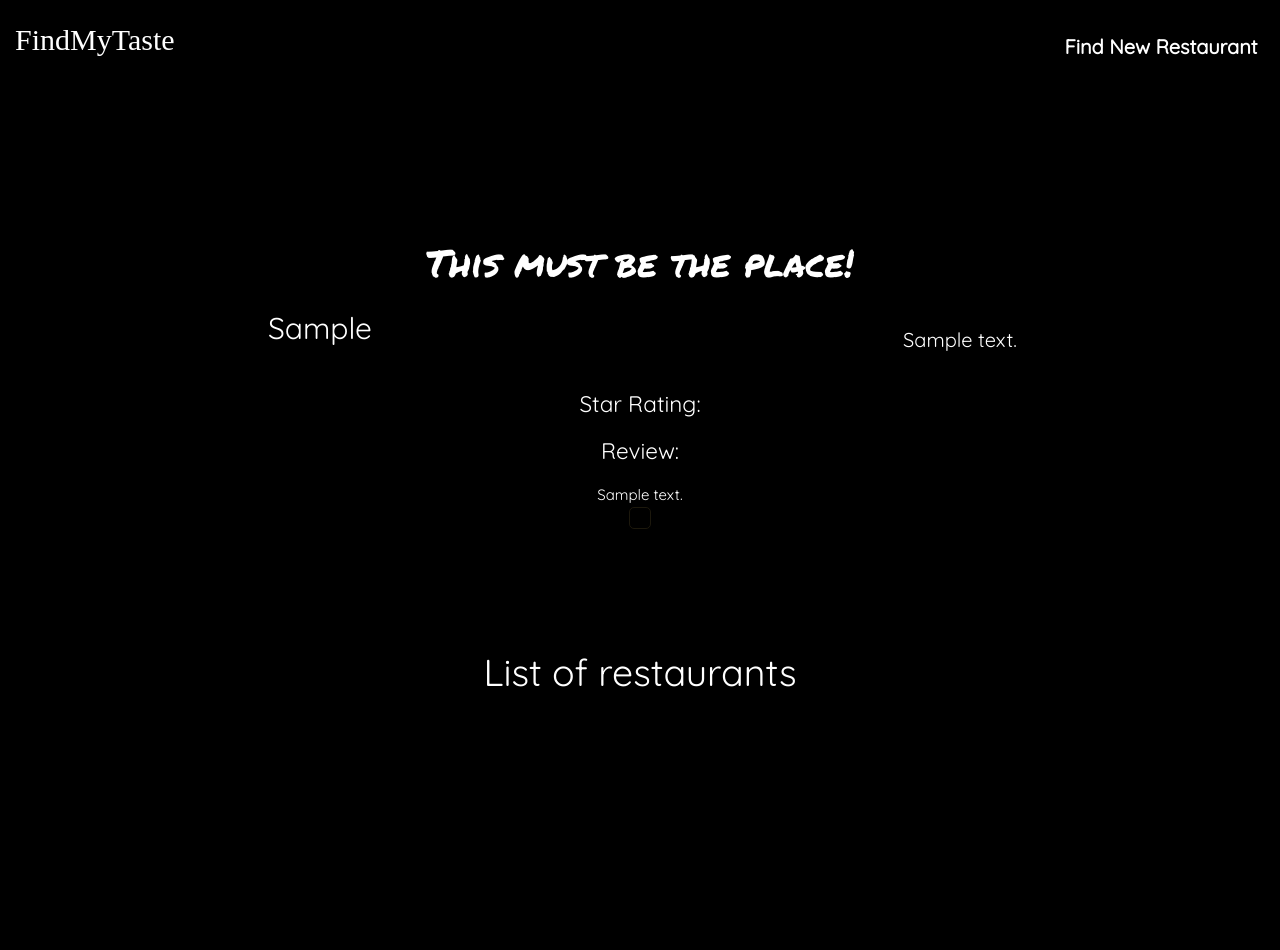
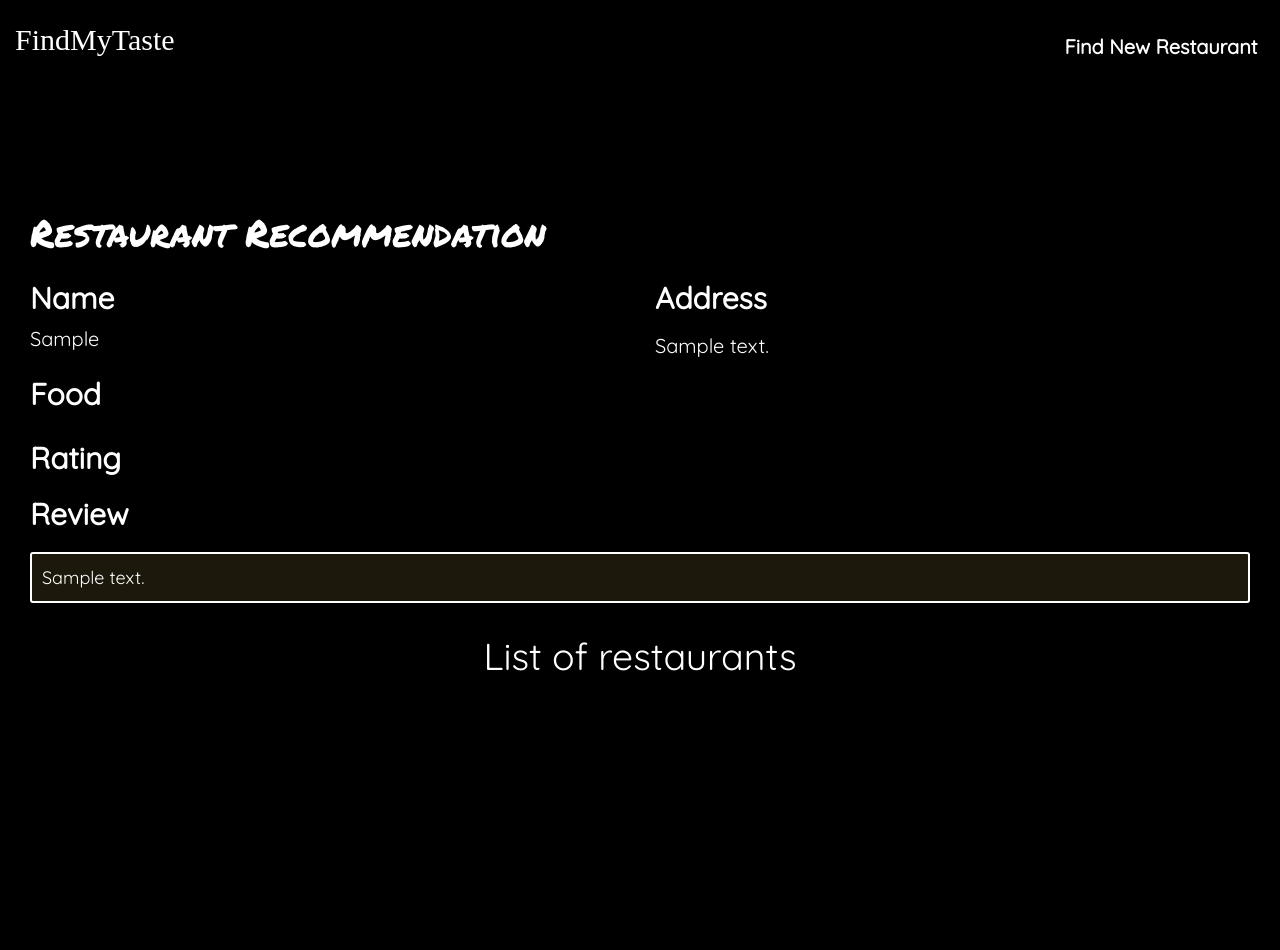
Before and after one commit to BApillli/AH, a Flask app: template Project2/templates/secondpage.html in a window 1280 px wide. Run offline with Flask 2, Linux system fonts and the light colour scheme; the template is opened without the code that fills it: most values are stand-ins (such as "Sample title", 1, 10 or a date in 2020); some libraries are stand-ins or nearby versions; some web fonts are replaced.

Commit message:
Restructured secondpage.html

```diff
--- a/Project2/static/main.css
+++ b/Project2/static/main.css
@@ -190,7 +190,7 @@ option, select {
     border-radius: 50%;
   }
   .boxed {
-    border: 1px solid  rgb(28, 24, 12);
+    border: 2px solid  rgb(28, 24, 12);
     padding: 10px;
     border-radius: 5px;
   }
@@ -223,17 +223,37 @@ option, select {
     background-repeat: no-repeat;
 }
 
+.second-content-div {
+    padding-left: 20px;
+    padding-right: 20px;
+    padding-top: 0px;
+    padding-bottom: 0px;
+}
+
+.review-div {
+    border-width: 2px;
+    border-color: white;
+    border-style: solid;
+    padding: 10px;
+    border-radius: 3px;
+    background-color: rgb(28, 24, 12);
+}
+
+.second-label {
+    font-weight: bold;
+}
+
 /*
 .secondTop{
     background-image: ;
     background-size: ;
     background-repeat: ;
 }
+*/
 
-.secondBottom {
-    background-image: ;
-    background-size: ;
-    background-repeat: ;
-}
-
-*/
+/*.secondBottom {
+    background-image: url('./images/p3.jpg');
+    background-size: cover;
+    background-repeat: no-repeat;
+    background-position: top;
+}*/
--- a/Project2/templates/firstpage.html
+++ b/Project2/templates/firstpage.html
@@ -15,9 +15,6 @@
                         </a>
                     </div>
                 </div>
-                <!--div class="parallax">
-                    <img src="../static/images/p1.jpg" style="width: 100%;">
-                </!--div-->
             </div>
         </div>
     </div>
--- a/Project2/templates/secondpage.html
+++ b/Project2/templates/secondpage.html
@@ -9,43 +9,63 @@
         <br/>
         <br/>
         <br/>
-        <br/>
-        <div class='text-center secondTop'>
+        <div class='secondTop'>
             <div class="row">
-                <div class="col-12 col-sm-12 col-md-12 col-lg-12 col-xl-12" style='padding: 0; margin: 0;'>
+
+                <div class='container-fluid'>
+                    <div class='row' style='width: 100%;'>
+                        <div class="col-12 col-sm-12 col-md-12 col-lg-12 col-xl-12">
                             <div>
-                        <h1 class="text-center text-white heading" style="margin-bottom: 25px; font-family: Permanent Marker;">This must be the place!</h1>
+                                <h1 class="text-white heading" style="margin-bottom: 25px; font-family: Permanent Marker;">Restaurant Recommendation</h1>
+                            </div>
+                        </div>
                     </div>
                 </div>
 
-                <div class="col-12 col-sm-12 col-md-6 col-lg-6 col-xl-6" style='padding: 0; margin: 0;'>
-                    <div>
-                        <h2 class='text-white'>{{best_res}}</h2>
+                <div class='container-fluid'>
+                    <div class='row' style='width: 100%;'>
+                        <div class="col-12 col-sm-12 col-md-6 col-lg-6 col-xl-6" style='display: inline'>
+                            <h2 class='text-white second-label'>Name</h2>
+                            <p class='text-white'>{{best_res}}</p>
                         </div>
-                </div>
-                <div class="col-12 col-sm-12 col-md-6 col-lg-6 col-xl-6" style='padding: 0; margin: 0;'>
-                    <p style='width: 100%; justify-content: right;'>
-                        <address class="text-white font-size : 10">
+                        <div class="col-12 col-sm-12 col-md-6 col-lg-6 col-xl-6" style='display: inline'>
+                            <h2 class='text-white second-label'>Address</h2>
+                            <p>
+                                <address class="text-white">
                                     {{address}}
                                 </address>
                             </p>
                         </div>
+                    </div>
+                </div>
 
-                <div class="col-12 col-sm-12 col-md-6 col-lg-6 col-xl-6" style='padding: 0; margin: auto;'>
-                    <div class='text-center' style='width:100%;'>
+                <div class='container-fluid'>
+                    <div class='row' style='width: 100%;'>
+                        <div class="col-12 col-sm-12 col-md-12 col-lg-12 col-xl-12">
+                            <h2 class='text-white second-label'>Food</h2>
+                        </div>
                         {%for i in range (0,lenp)%}
-                        <p><img src = "{{pictIDs[i]}}" alt='../static/images/generic.jpg' style= "width:100px; height:100px"></p>
-                        <div class="text-white" style='font-size: 15px'>
+                        <div class="col-12 col-sm-12 col-md-3 col-lg-3 col-xl-3">
+                            <p class='text-center'><img src = "{{pictIDs[i]}}" alt='../static/images/generic.jpg' style= "width:200px; height:200px; border-radius: 5px"></p>
+                            <div class="text-white text-center" style='font-size: 15px'>
+                                <p aria-placeholder='[Photo Caption]'>
+                                    {% if captions[i] != ''  %}
                                         {{captions[i]}}
+                                    {%elif rating == 3.5 %}
+                                        [Photo Caption]
+                                    {% endif %}
+                                </p>
                             </div>
-                        <br>
+                        </div>
                         {%endfor%}
                     </div>
                 </div>
 
-                <div class="col-12 col-sm-12 col-md-12 col-lg-12 col-xl-12" style='padding: 0; margin: 0;'>
+                <div class='container-fluid'>
+                    <div class='row' style='width: 100%;'>
+                        <div class="col-12 col-sm-12 col-md-12 col-lg-12 col-xl-12">
                             <div style="margin-bottom: 20px; margin-top: 20px;">
-                        <h4 class ="text-white">Star Rating:</h4>
+                                <h2 class ="text-white second-label">Rating</h2>
                                 <link rel="stylesheet" href="https://cdnjs.cloudflare.com/ajax/libs/font-awesome/4.7.0/css/font-awesome.min.css">
                                 <div>
                                     {% if rating == 1  %}
@@ -117,27 +137,28 @@
                                 </div>
                             </div>
                         </div>
-
-
-                <div class="col-12 col-sm-12 col-md-12 col-lg-12 col-xl-12" style='padding: 0; margin: 0;'>
-                    <h4 class = "text-white" style="margin-bottom: 20px;">Review:</h4>
+                    </div>
                 </div>
 
-                <!--div-- class="col-12 col-sm-12 col-md-12 col-lg-12 col-xl-12" style='padding: 0; margin: 0;'>
-                    <div class="chip" style="margin-bottom: 20px;">
-                        <img src="avatar.png" alt= {{user}} class="avatar">
+                <div class='container-fluid'>
+                    <div class='row' style='width: 100%;'>
+                        <div class="col-12 col-sm-12 col-md-12 col-lg-12 col-xl-12">
+                            <h2 class = "text-white second-label" style="margin-bottom: 20px;">Review</h2>
                         </div>
-                </!--div-->
-
-                <div class="col-12 col-sm-12 col-md-12 col-lg-12 col-xl-12" style='padding: 0; margin: 0;'>
-                    <div class="text-white" style='font-size: 15px'>
+                        <br/>
+                        <div class="col-12 col-sm-12 col-md-12 col-lg-12 col-xl-12">
+                            <div class="text-white review-div" style='font-size: 18px;'>
                                 {{review}}
                             </div>
-
+                        </div>
+                    </div>
                 </div>
 
                 <!-- This shows what is input from the input-form -->
-                <div class="boxed text-white" style='margin:auto'>
+                <div class='container-fluid'>
+                    <div class='row' style='width: 100%;'>
+                        <div class="col-12 col-sm-12 col-md-12 col-lg-12 col-xl-12">
+                            <div class='user-input text-white'>
                                 {% with messages = get_flashed_messages() %}
                                 {% if messages %}
                                 <ul>
@@ -150,23 +171,27 @@
                             </div>
                         </div>
                     </div>
-        <div class='container-fluid secondBottom' id='ExtraOutput' style='width: 100%;'>
+                </div>
+
+            </div>
+        </div>
+        <div class='secondBottom' id='ExtraOutput' style='width: 100%;'>
             <br/>
-            <br/>
-            <br/>
-            <br/>
-            <div class="row">
-                <!--<div class="parallax-container par">-->
-                <div class='text-center' style='margin:auto'>
-                    <div class="text-center">
-                        <!--Enter code in this div-->
+            <div class='container-fluid'>
+                <div class='row' style='width: 100%;'>
+                    <div class="col-12 col-sm-12 col-md-12 col-lg-12 col-xl-12">
                         <h1 class="text-center text-white">List of restaurants </h1>
+                    </div>
+                </div>
+            </div>
+
+            <div class='container-fluid'>
+                <div class='row' style='width: 100%;'>
                     {%for i in range (0,len)%}
-
-                    {%endfor%}
-                        <ol>
-                        {%for i in range (0,len)%}
-                            <li class = "boxed text-white"><p>{{res_names[i]['name']}}</p><p>{{trading[i]}}</p>
+                        <div class="col-12 col-sm-12 col-md-3 col-lg-3 col-xl-3" style='margin: auto; margin-bottom: 10px'>
+                            <div class = "boxed text-white" style='width: 100%; height: 100%;'>
+                                <p>{{res_names[i]['name']}}</p>
+                                <p>{{trading[i]}}</p>
                                 {% if stars[i] == 1  %}
                                 <span class="fa fa-star checked"></span>
                                 <span class="fa fa-star"></span>
@@ -221,12 +246,12 @@
                                 <span class="fa fa-star checked"></span>
                                 <span class="fa fa-star checked "></span>
                                 {% endif %}
-                            </li>
-                        {%endfor%}
-                        </ol>
                             </div>
                         </div>
+                    {%endfor%}
                 </div>
+            </div>
+
         </div>
     </div>
     <br/>
```
Lines whose indentation alone changed are shown as unchanged.
